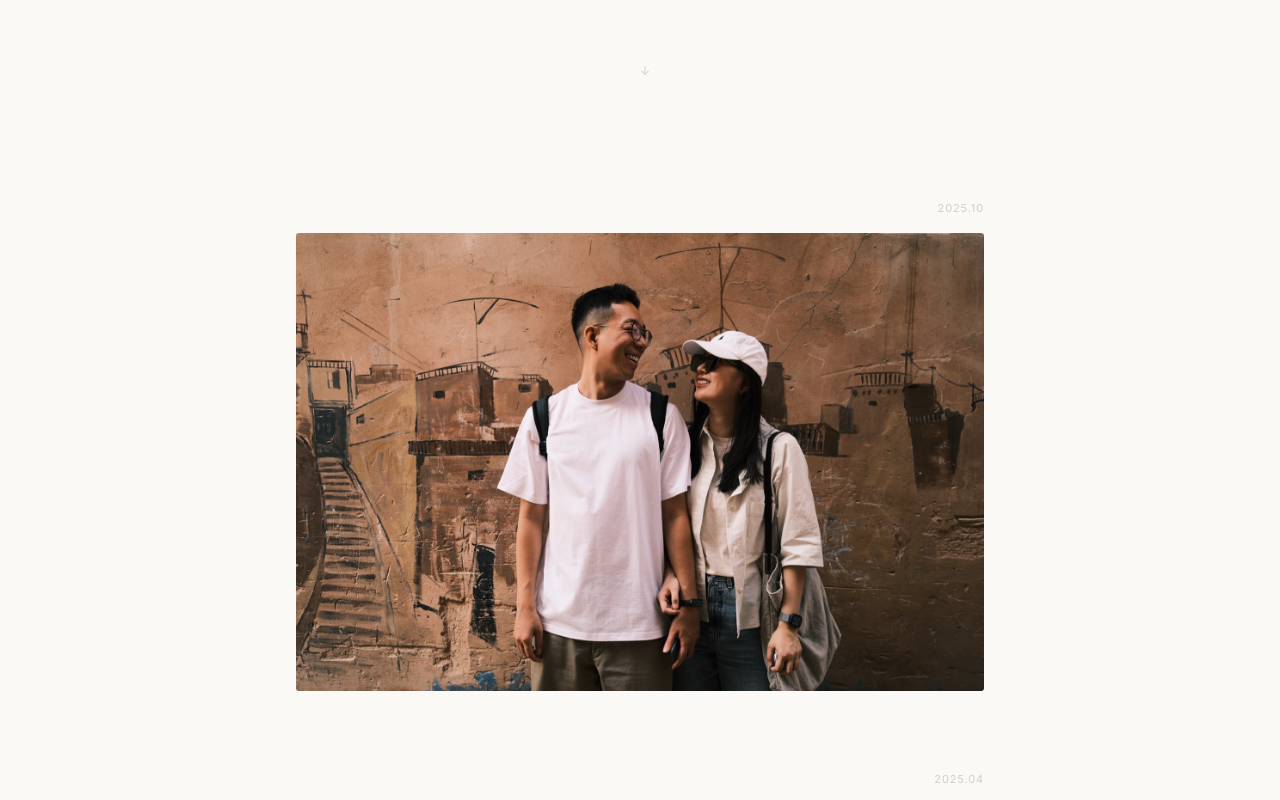
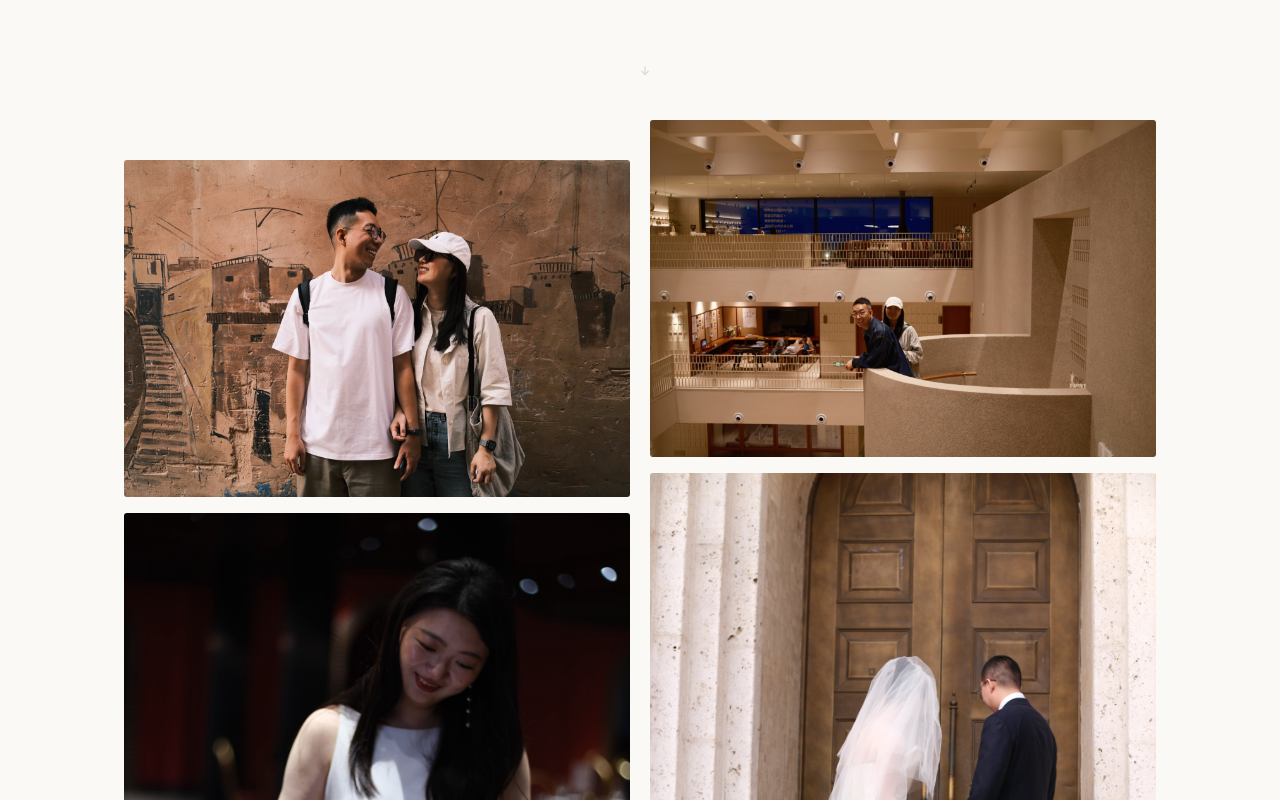
Before and after one commit to anxingjian/our-orbit, a Next.js app: page / in a window 1280 px wide. Shown: the part 680-1480 px from the top of the page. Built offline with nearby package versions, Linux system fonts and the light colour scheme.

Commit message:
feat: desktop dual-column masonry layout
- Desktop (≥768px): two-column masonry with 40px offset, 20px gap, max-width 1080px
- Mobile: unchanged single column with large spacing
- Compact mode for masonry (16px gap vs 80px)

```diff
--- a/src/components/PhotoList.tsx
+++ b/src/components/PhotoList.tsx
@@ -32,9 +32,10 @@ interface PhotoItemProps {
   photo: Photo;
   prevPhoto?: Photo;
   onClick: () => void;
+  compact?: boolean;
 }
 
-function PhotoItem({ photo, prevPhoto, onClick }: PhotoItemProps) {
+function PhotoItem({ photo, prevPhoto, onClick, compact }: PhotoItemProps) {
   const ref = useRef<HTMLDivElement>(null);
   const [visible, setVisible] = useState(false);
   const showLabel = shouldShowDateLabel(photo, prevPhoto);
@@ -57,8 +58,8 @@ function PhotoItem({ photo, prevPhoto, onClick }: PhotoItemProps) {
 
   return (
     <div ref={ref}>
-      {showLabel && (
-        <div style={{ padding: '0 16px', marginBottom: '16px', display: 'flex', justifyContent: 'flex-end' }}>
+      {showLabel && !compact && (
+        <div style={{ padding: '0', marginBottom: '12px', display: 'flex', justifyContent: 'flex-end' }}>
           <span style={{
             fontFamily: 'var(--font-body)',
             fontSize: '11px',
@@ -75,7 +76,7 @@ function PhotoItem({ photo, prevPhoto, onClick }: PhotoItemProps) {
         initial={{ opacity: 0, y: 14 }}
         animate={visible ? { opacity: 1, y: 0 } : {}}
         transition={{ duration: 0.65, ease: [0.16, 1, 0.3, 1] }}
-        style={{ padding: '0 16px', marginBottom: '80px' }}
+        style={{ marginBottom: compact ? '16px' : '80px' }}
       >
         <div
           onClick={onClick}
@@ -106,6 +107,28 @@ function PhotoItem({ photo, prevPhoto, onClick }: PhotoItemProps) {
   );
 }
 
+/* ── Date separator for masonry ── */
+function DateSeparator({ dateStr }: { dateStr: string }) {
+  return (
+    <div style={{
+      gridColumn: '1 / -1',
+      padding: '24px 0 8px',
+      display: 'flex',
+      justifyContent: 'flex-end',
+    }}>
+      <span style={{
+        fontFamily: 'var(--font-body)',
+        fontSize: '11px',
+        letterSpacing: '0.08em',
+        color: 'var(--color-text-muted)',
+        opacity: 0.55,
+      }}>
+        {formatDate(dateStr)}
+      </span>
+    </div>
+  );
+}
+
 interface PhotoListProps {
   photos: Photo[];
 }
@@ -116,10 +139,99 @@ export default function PhotoList({ photos }: PhotoListProps) {
   );
 
   const [activeIndex, setActiveIndex] = useState<number | null>(null);
+  const [isDesktop, setIsDesktop] = useState(false);
 
+  useEffect(() => {
+    const check = () => setIsDesktop(window.innerWidth >= 768);
+    check();
+    window.addEventListener('resize', check);
+    return () => window.removeEventListener('resize', check);
+  }, []);
+
+  /* ── Desktop: two-column masonry ── */
+  if (isDesktop) {
+    // Split into two columns by alternating, preserving time order
+    const col1: { photo: Photo; idx: number }[] = [];
+    const col2: { photo: Photo; idx: number }[] = [];
+
+    // Group by month first
+    type MonthGroup = { key: string; photos: { photo: Photo; idx: number }[] };
+    const groups: MonthGroup[] = [];
+    let currentKey = '';
+
+    sorted.forEach((photo, idx) => {
+      const key = formatDate(photo.date);
+      if (key !== currentKey) {
+        groups.push({ key, photos: [] });
+        currentKey = key;
+      }
+      groups[groups.length - 1].photos.push({ photo, idx });
+    });
+
+    // Distribute to columns
+    let colToggle = 0;
+    groups.forEach(group => {
+      group.photos.forEach(item => {
+        if (colToggle % 2 === 0) col1.push(item);
+        else col2.push(item);
+        colToggle++;
+      });
+    });
+
+    return (
+      <>
+        <div style={{
+          maxWidth: '1080px',
+          margin: '0 auto',
+          paddingTop: '80px',
+          paddingBottom: '120px',
+          paddingLeft: '24px',
+          paddingRight: '24px',
+          display: 'grid',
+          gridTemplateColumns: '1fr 1fr',
+          gap: '20px',
+          alignItems: 'start',
+        }}>
+          {/* Left column */}
+          <div style={{ paddingTop: '40px' }}>
+            {col1.map((item) => (
+              <PhotoItem
+                key={item.photo.src}
+                photo={item.photo}
+                onClick={() => setActiveIndex(item.idx)}
+                compact
+              />
+            ))}
+          </div>
+          {/* Right column — offset for masonry feel */}
+          <div>
+            {col2.map((item) => (
+              <PhotoItem
+                key={item.photo.src}
+                photo={item.photo}
+                onClick={() => setActiveIndex(item.idx)}
+                compact
+              />
+            ))}
+          </div>
+        </div>
+
+        <PhotoDetail
+          photo={activeIndex !== null ? sorted[activeIndex] : null}
+          onClose={() => setActiveIndex(null)}
+          onPrev={() => setActiveIndex(i => (i !== null && i > 0 ? i - 1 : i))}
+          onNext={() => setActiveIndex(i => (i !== null && i < sorted.length - 1 ? i + 1 : i))}
+          hasPrev={activeIndex !== null && activeIndex > 0}
+          hasNext={activeIndex !== null && activeIndex < sorted.length - 1}
+        />
+      </>
+    );
+  }
+
+  /* ── Mobile: single column ── */
   return (
     <>
-      <div style={{ maxWidth: '720px', margin: '0 auto', paddingTop: '80px', paddingBottom: '120px' }}>
+      <div style={{ maxWidth: '720px', margin: '0 auto', paddingTop: '80px', paddingBottom: '120px', padding: '80px 16px 120px' }}>
         {sorted.map((photo, i) => (
           <PhotoItem
             key={photo.src}
```
